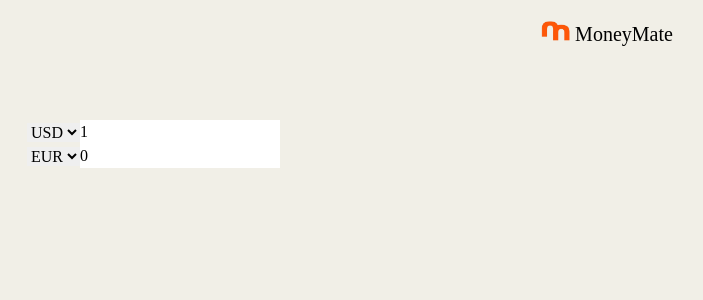
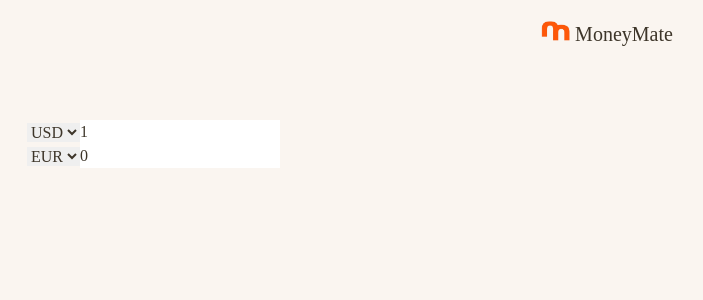
Before and after one commit to kevindermot99/Mate, a React (Vite) app: page / in a window 1280 px wide. Shown: the top 300 px of the page, without its empty margins (33-736 px from the left). Built offline with nearby package versions, Linux system fonts and the light colour scheme; a web font is replaced by a local one.

Commit message:
Update tailwind.config.js

```diff
--- a/tailwind.config.js
+++ b/tailwind.config.js
@@ -8,11 +8,12 @@ export default {
       colors: {
         "main-color": "#fe5707",
         "main-color-light":"#FBAC1D",
-        "light-body": "#F1EFE7",
+        "light-body": "#faf5f0",
         "dark-body-color":"#090a0a",
         "dark-inactive-container":"#0F1010",
         "dark-active-container":"#191919",
-        "text-color":"#ffffff",
+        "light-text-color":"#3d3529",
+        "dark-text-color":"#f5f5f5",
       },
     },
   },
```
